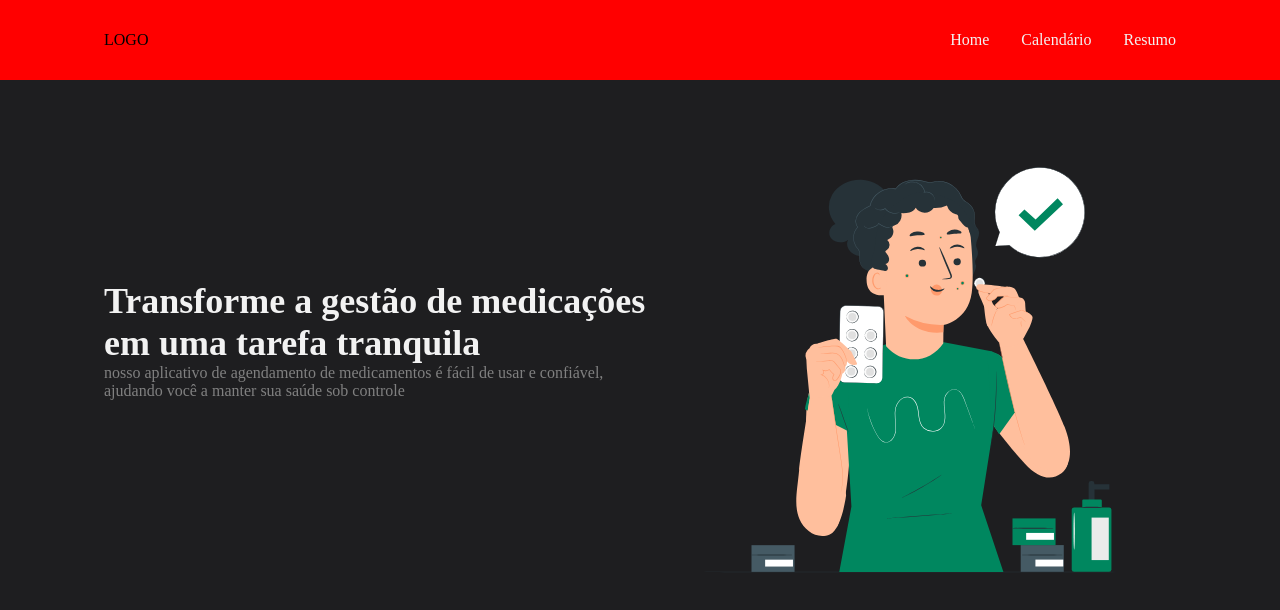
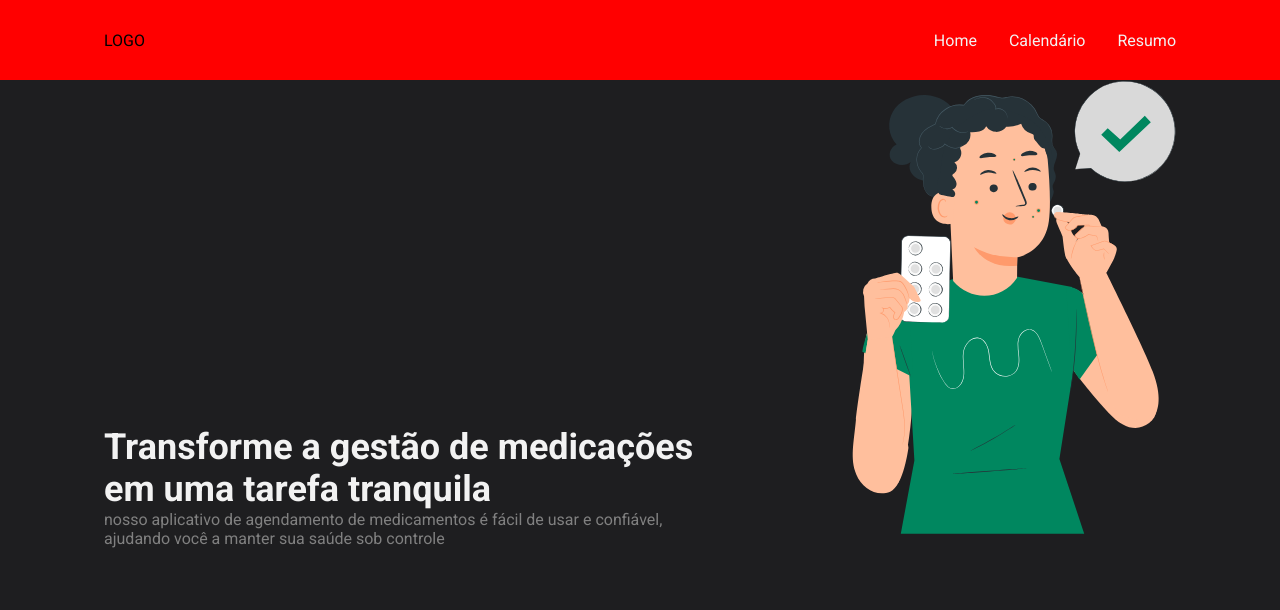
Before and after one commit to pabloccard/minhas-medicacoes-arquivado, a React (Vite) app: page / in a window 1280 px wide. Shown: the top 610 px of the page. Built offline with nearby package versions, Linux system fonts and the light colour scheme.

Commit message:
adicionando fontes

```diff
--- a/index.html
+++ b/index.html
@@ -3,8 +3,13 @@
   <head>
     <meta charset="UTF-8" />
     <link rel="icon" type="image/svg+xml" href="/vite.svg" />
+
+    <link rel="preconnect" href="https://fonts.googleapis.com">
+    <link rel="preconnect" href="https://fonts.gstatic.com" crossorigin>
+    <link href="https://fonts.googleapis.com/css2?family=Roboto:wght@400;700&display=swap" rel="stylesheet">
+
     <meta name="viewport" content="width=device-width, initial-scale=1.0" />
-    <title>Vite + React + TS</title>
+    <title>Minhas Medicações</title>
   </head>
   <body>
     <div id="root"></div>
--- a/src/pages/Home/styles.ts
+++ b/src/pages/Home/styles.ts
@@ -13,7 +13,8 @@
   }
 
   img {
-    height: 520px;
+    /* height: 520px; */
+    width: 480px;
   }
 `
 
--- a/src/styles/global.ts
+++ b/src/styles/global.ts
@@ -10,5 +10,6 @@
     body {
         -webkit-font-smoothing: antialiased;
         background: ${(props) => props.theme.fundo};
+        font-family: 'Roboto', sans-serif;
     }
 `
```
Also changed, not shown: public/pimple-patches-pana.svg.
